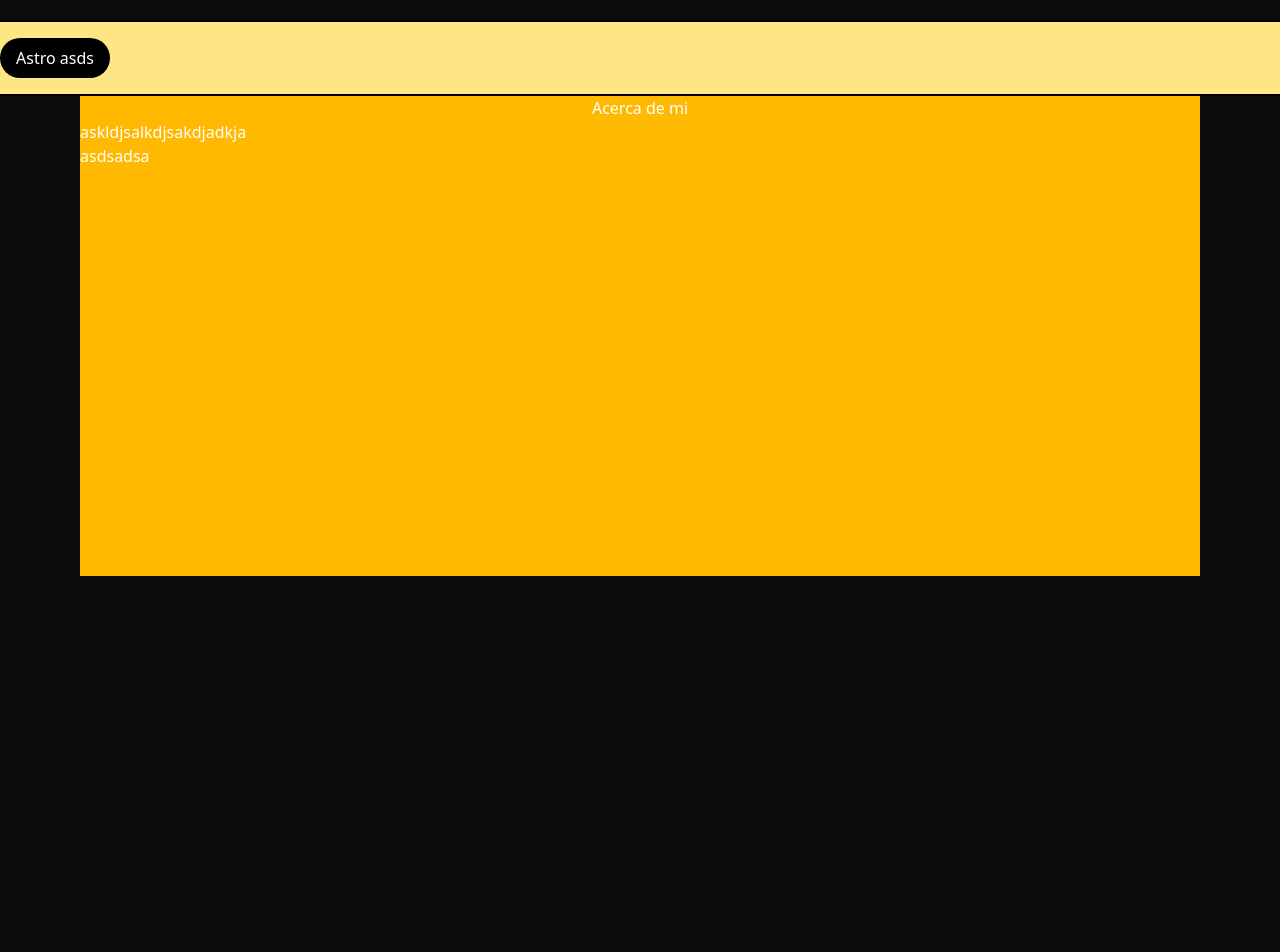
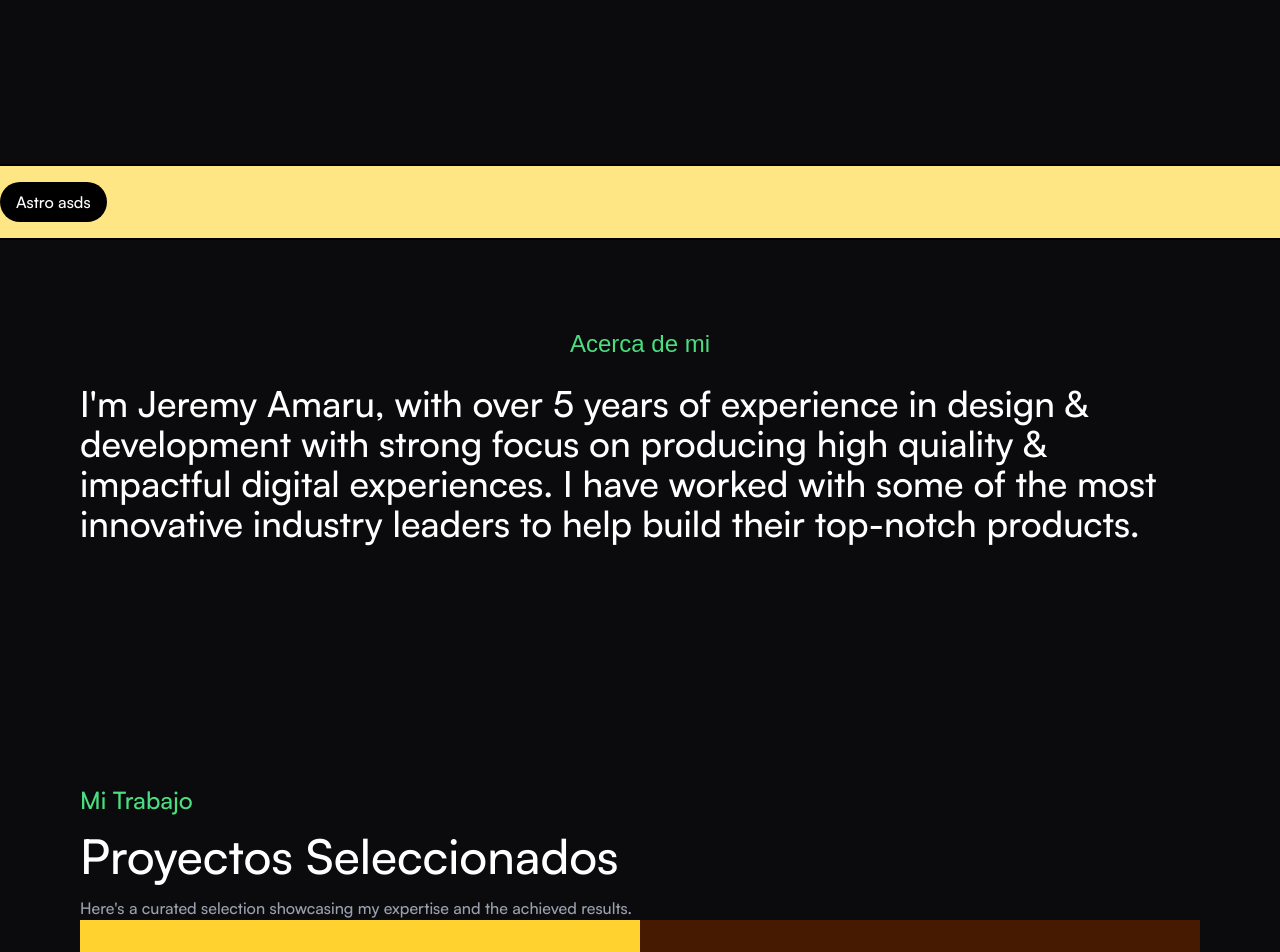
Before and after one commit to Jerimonski/Portafolio, an Astro site: page / in a window 1280 px wide. Shown: the part 540-1492 px from the top of the page. Before the commit the page ends 1156 px from the top, so only its background shows below. Built offline with nearby package versions, Linux system fonts and the light colour scheme; Astro itself is replaced by a stand-in of ours.

Commit message:
feat: new section MyWork

```diff
--- a/src/pages/Home/AboutMe.astro
+++ b/src/pages/Home/AboutMe.astro
@@ -1,7 +1,8 @@
-<section class="bg-amber-400 h-[480px] w-[1120px]">
-    <h2 class="text-center">Acerca de mi</h2>
-    <p>askldjsalkdjsakdjadkja</p>
-    <div>
-        asdsadsa
-    </div>
+<section class="h-[480px] w-[1120px]">
+    <h2 class="text-center font-Primary text-2xl text-light-green py-6">Acerca de mi</h2>
+    <p class="text-4xl font-Satoshi">
+        I'm Jeremy Amaru, with over 5 years of experience in design & development with strong
+        focus on producing high quiality & impactful digital experiences. I have worked
+        with some of the most innovative industry leaders to help build their top-notch products.
+    </p>
 </section>
--- a/src/pages/Home/MainSection.astro
+++ b/src/pages/Home/MainSection.astro
@@ -1,4 +1,4 @@
-    <section class="flex gap-12 items-center h-[480px] w-[1120px]">
+    <section class="flex gap-12 items-center h-[480px] w-[1120px] my-10">
     <div>
         <img
         class="rounded-b-[60px] size-80"
@@ -6,7 +6,7 @@
         <button class="relative top-[-30px] left-50">Lets talk</button>
     </div>
     <div class="space-y-4">
-        <h1 class="text-6xl font-semibold text-left font-Primary">A
+        <h1 class="text-7xl font-semibold text-left font-Primary">A
             <span class="text-light-green">creative developer</span>
             <span class="block left-0">& digital designer</span>
             <span class="block text-3xl text-light-green">Jeremy Amaru</span>
--- /dev/null
+++ b/src/pages/Home/MyWork.astro
@@ -0,0 +1,33 @@
+<section class="w-[1120px]">
+    <article class="space-y-4">
+        <h3 class="text-light-green text-2xl">Mi Trabajo</h3>
+        <h1 class="text-5xl">Proyectos Seleccionados</h1>
+        <p class="text-gray-400">Here's a curated selection showcasing my expertise and the achieved results.</p>
+    </article>
+    <div class="flex justify-center flex-cols-2 bg-amber-950">
+        <div class="flex-grow">
+            <div class="bg-amber-300">
+                <img src="/images/aora.jpg" alt="Imagen BookMyFit">
+                111111111111111
+            </div>
+            <div>
+                <img src="/images/aora.jpg" alt="Imagen BookMyFit" class="">
+            </div>
+        </div>
+        <div class="flex-grow mt-12 bg-amber-950">
+            <div>
+                <img src="/images/aora.jpg" alt="Imagen BookMyFit" class="">
+            </div>
+            <div class="bg-amber-300">
+                <img src="/images/aora.jpg" alt="Imagen BookMyFit" class="">
+            </div>
+        </div>
+    </div>
+</section>
+
+<!-- BookMyFit
+ShoesStore
+BonsaiPractice
+BlackSharkWeb
+
+article -->
--- a/src/pages/Home/ToolsBarSlider.astro
+++ b/src/pages/Home/ToolsBarSlider.astro
@@ -1,3 +1,3 @@
-<section class="border-y-2 border-black py-4 flex items-center w-screen left-0 bg-amber-200">
+<section class="border-y-2 border-black py-4 flex items-center w-screen left-0 bg-amber-200 my-16">
     <span class="px-4 py-2 rounded-4xl bg-black text-white">Astro asds</span>
 </section>
--- a/src/pages/index.astro
+++ b/src/pages/index.astro
@@ -3,6 +3,7 @@ import Layout from '../layouts/Layout.astro';
 import MainSection from './Home/MainSection.astro';
 import ToolsBarSlider from './Home/ToolsBarSlider.astro';
 import AboutMe from './Home/AboutMe.astro';
+import MyWork from './Home/MyWork.astro';
 ---
 
 <Layout title="Welcome to my Portfolio">
@@ -10,5 +11,6 @@ import AboutMe from './Home/AboutMe.astro';
 		<MainSection />
 		<ToolsBarSlider />
 		<AboutMe />
+		<MyWork />
 	</main>
 </Layout>
--- a/src/styles/global.css
+++ b/src/styles/global.css
@@ -4,3 +4,27 @@
   --color-light-green: #4ade80;
   --font-Primary: "Mulish Variable", sans-serif;
 }
+
+@font-face {
+  font-family: "Satoshi";
+  src: url("/fonts/Satoshi/Satoshi-Variable.ttf");
+  font-weight: 500;
+  font-style: normal;
+  font-display: swap;
+}
+
+@font-face {
+  font-family: "Italic";
+  src: url("/public/fonts/Satoshi/Satoshi-VariableItalic.ttf");
+  font-weight: 500;
+  font-style: normal;
+  font-display: swap;
+}
+
+body {
+  font-family: "Satoshi", sans-serif;
+}
+
+.font-Italic {
+  font-family: "Italic", sans-serif;
+}
```
Also changed, not shown: public/fonts/Satoshi/Satoshi-Variable.ttf (added), public/fonts/Satoshi/Satoshi-VariableItalic.ttf (added), public/images/aora.jpg (added).
